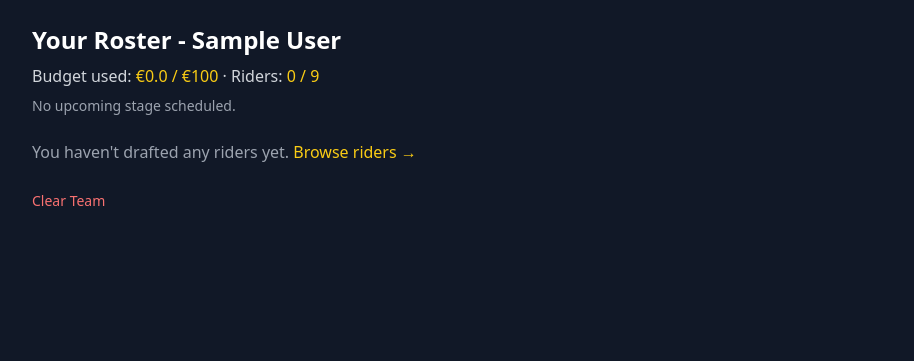
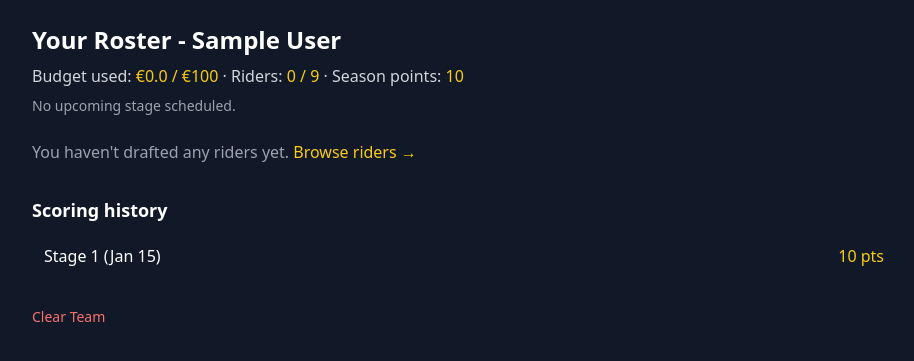
Before and after one commit to thedza49/letour, a FastAPI app: page /my-team in a window 1280 px wide. Shown: the part 57-418 px from the top of the page, without its empty margins (176-1090 px from the left). Run offline with FastAPI, Linux system fonts and the light colour scheme; the visitor is signed in with stand-in values (Sample User, id 1); tables that the repository leaves empty hold one stand-in row (values such as "Sample post"); some libraries are stand-ins or nearby versions.

Commit message:
Add files via upload

```diff
--- a/app/templates/home.html
+++ b/app/templates/home.html
@@ -2,7 +2,7 @@
 {% block title %}Home - LeTour Fantasy{% endblock %}
 {% block content %}
 <h1 class="text-4xl font-bold mb-2">Welcome, {{ coach }}</h1>
-<p class="text-gray-400 mb-4">Budget used: <span class="text-yellow-400">€{{ "%.1f"|format(total_spent) }} / €{{ "%.0f"|format(salary_cap) }}</span> &middot; Riders drafted: <span class="text-yellow-400">{{ roster_count }} / {{ roster_size }}</span></p>
+<p class="text-gray-400 mb-4">Budget used: <span class="text-yellow-400">€{{ "%.1f"|format(total_spent) }} / €{{ "%.0f"|format(salary_cap) }}</span> &middot; Riders drafted: <span class="text-yellow-400">{{ roster_count }} / {{ roster_size }}</span> &middot; Season points: <span class="text-yellow-400">{{ "%.0f"|format(season_total) }}</span></p>
 
 {% if stage %}
 <p class="mb-4 text-sm {% if stage.is_locked() %}text-red-400{% else %}text-green-400{% endif %}">
--- a/app/templates/my_team.html
+++ b/app/templates/my_team.html
@@ -2,7 +2,7 @@
 {% block title %}My Team - LeTour Fantasy{% endblock %}
 {% block content %}
 <h1 class="text-2xl font-bold mb-2">Your Roster - {{ coach }}</h1>
-<p class="mb-2 text-gray-300">Budget used: <span class="text-yellow-400">€{{ "%.1f"|format(total_cost) }} / €{{ "%.0f"|format(salary_cap) }}</span> &middot; Riders: <span class="text-yellow-400">{{ roster|length }} / {{ roster_size }}</span></p>
+<p class="mb-2 text-gray-300">Budget used: <span class="text-yellow-400">€{{ "%.1f"|format(total_cost) }} / €{{ "%.0f"|format(salary_cap) }}</span> &middot; Riders: <span class="text-yellow-400">{{ roster|length }} / {{ roster_size }}</span> &middot; Season points: <span class="text-yellow-400">{{ "%.0f"|format(season_total) }}</span></p>
 
 {% if stage %}
 <p class="mb-6 text-sm {% if locked %}text-red-400{% else %}text-green-400{% endif %}">
@@ -64,6 +64,18 @@
 <p class="text-gray-400 mb-6">You haven't drafted any riders yet. <a href="/riders" class="text-yellow-400">Browse riders →</a></p>
 {% endif %}
 
+{% if scoring_history %}
+<h2 class="text-lg font-semibold mb-2 mt-8">Scoring history</h2>
+<ul class="divide-y divide-gray-800 mb-6">
+    {% for entry in scoring_history %}
+    <li class="p-3 flex justify-between items-center">
+        <span>Stage {{ entry.stage.stage_number }} ({{ entry.stage.date.strftime("%b %d") }})</span>
+        <span class="text-yellow-400">{{ "%.0f"|format(entry.points) }} pts</span>
+    </li>
+    {% endfor %}
+</ul>
+{% endif %}
+
 {% if not locked %}
 <form action="/clear-team" method="post" onsubmit="return confirm('Clear your entire roster? This cannot be undone.');">
     <button type="submit" class="text-red-400 hover:text-red-300 text-sm">Clear Team</button>
```
